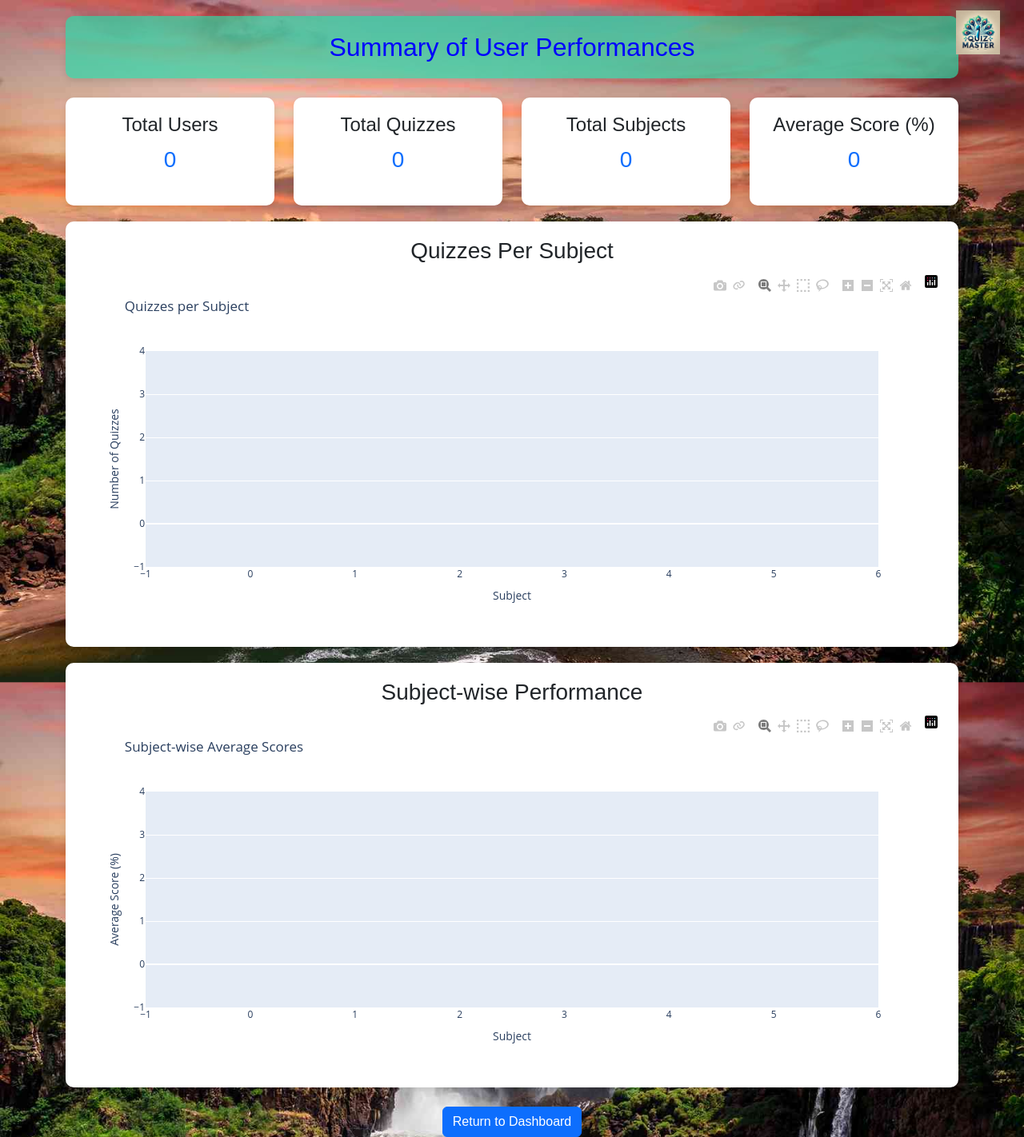
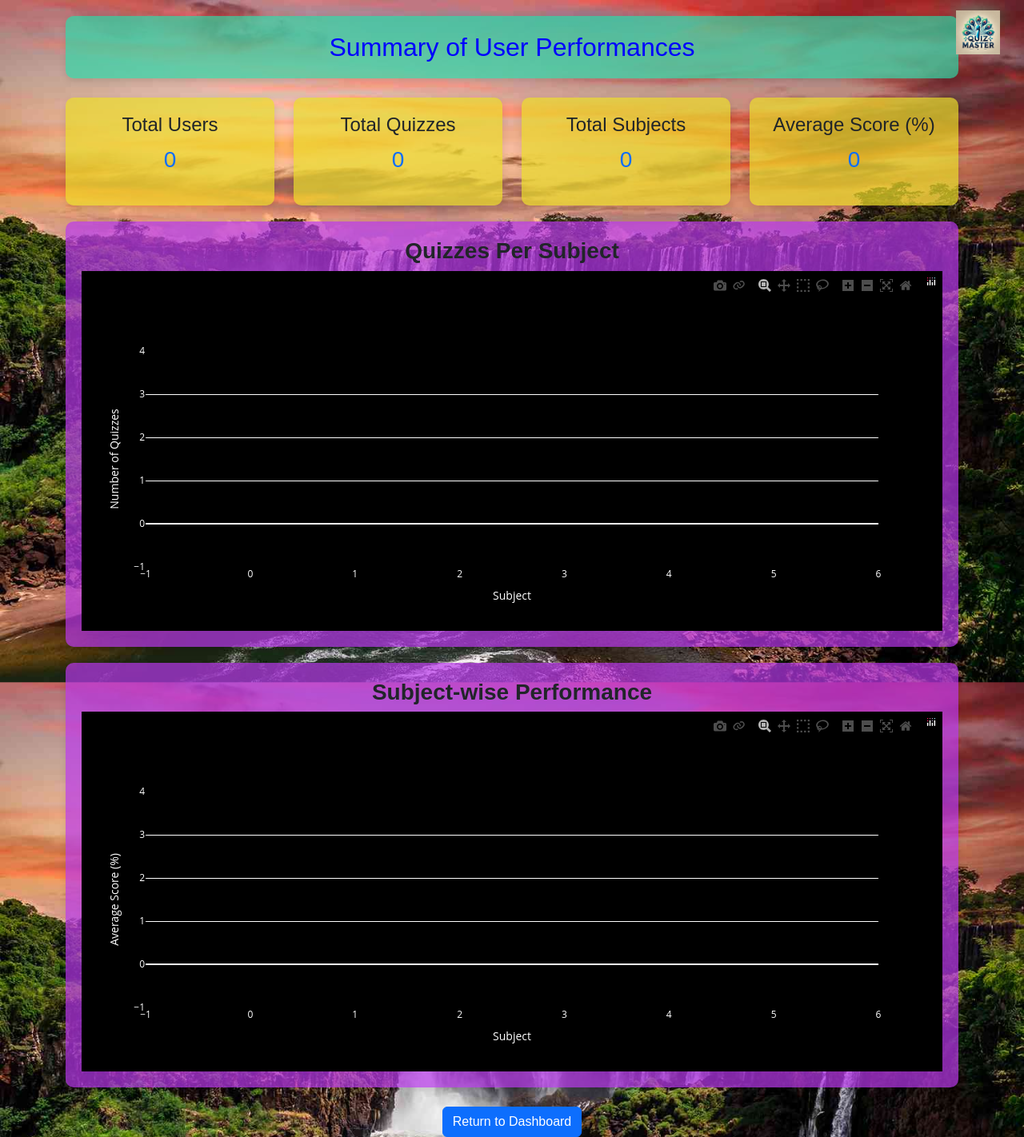
Before and after one commit to 22f3001070/QUIZ_MASTER_22f3001070, a Flask app: page /admin_summary in a window 1280 px wide. Shown: the whole page at 80% size. Run offline with Flask 3, Linux system fonts and the light colour scheme; parts of the project's set-up code (start-up, migrations or seed data) failed here and were passed over.

Commit message:
Added styles..

```diff
--- a/controllers/controllers.py
+++ b/controllers/controllers.py
@@ -744,7 +744,7 @@ def user_summary():
 
     # Create a performance trend graph
     trace = go.Scatter(x=quiz_titles, y=percentages_1, mode='lines+markers', name="Performance")
-    layout = go.Layout(title="Quiz Performance", xaxis=dict(title="Quiz"), yaxis=dict(title="Score Percentage"))
+    layout = go.Layout(title="Quiz Performance", xaxis=dict(title="Quiz"), yaxis=dict(title="Score Percentage"),plot_bgcolor="rgba(20, 1, 32, 0.76)", paper_bgcolor="rgba(20, 1, 32, 0.76)",font=dict(color="white"))
     chart = go.Figure(data=[trace], layout=layout)
     graph_html = chart.to_html(full_html=False)
 
@@ -785,13 +785,13 @@ def admin_summary():
 
     # Bar chart for quizzes per subject
     bar_trace = go.Bar(x=subject_names, y=subject_quiz_counts, name="Quizzes per Subject")
-    bar_layout = go.Layout(title="Quizzes per Subject", xaxis=dict(title="Subject"), yaxis=dict(title="Number of Quizzes"))
+    bar_layout = go.Layout( xaxis=dict(title="Subject"), yaxis=dict(title="Number of Quizzes"),plot_bgcolor="black", paper_bgcolor="black",font=dict(color="white"))
     bar_chart = go.Figure(data=[bar_trace], layout=bar_layout)
     bar_chart_html = bar_chart.to_html(full_html=False)
 
     # Bar chart for subject-wise performance
     perf_trace = go.Bar(x=subject_names, y=subject_avg_scores, name="Average Score (%)", marker=dict(color="orange"))
-    perf_layout = go.Layout(title="Subject-wise Average Scores", xaxis=dict(title="Subject"), yaxis=dict(title="Average Score (%)"))
+    perf_layout = go.Layout( xaxis=dict(title="Subject"), yaxis=dict(title="Average Score (%)"),plot_bgcolor="black", paper_bgcolor="black",font=dict(color="white"))
     perf_chart = go.Figure(data=[perf_trace], layout=perf_layout)
     perf_chart_html = perf_chart.to_html(full_html=False)
 
--- a/templates/admin_dashboard.html
+++ b/templates/admin_dashboard.html
@@ -109,10 +109,11 @@
         .dashboard-container {
             max-width: 1200px;
             margin: auto;
-            background: white;
+            background: rgba(238, 177, 113, 0.69);
             padding: 20px;
             border-radius: 10px;
             box-shadow: 0px 0px 10px rgba(0, 0, 0, 0.1);
+
         }
         .nav-bar {
             display: flex;
--- a/templates/admin_dashboard_1.html
+++ b/templates/admin_dashboard_1.html
@@ -109,7 +109,7 @@
         .dashboard-container {
             max-width: 1200px;
             margin: auto;
-            background: white;
+            background: rgba(145, 237, 199, 0.69);
             padding: 20px;
             border-radius: 10px;
             box-shadow: 0px 0px 10px rgba(0, 0, 0, 0.1);
@@ -139,6 +139,7 @@
         .subject-box {
             border: 1px solid #ddd;
             border-radius: 10px;
+            background: rgba(3, 125, 74, 0.69);
             padding: 15px;
             margin-bottom: 20px;
         }
--- a/templates/admin_dashboard_quiz.html
+++ b/templates/admin_dashboard_quiz.html
@@ -109,7 +109,7 @@
         .dashboard-container {
             max-width: 1200px;
             margin: auto;
-            background: white;
+            background: rgba(111, 185, 237, 0.72);
             padding: 20px;
             border-radius: 10px;
             box-shadow: 0px 0px 10px rgba(0, 0, 0, 0.1);
@@ -139,6 +139,7 @@
         .subject-box {
             border: 1px solid #ddd;
             border-radius: 10px;
+            background: rgba(48, 127, 231, 0.69);
             padding: 15px;
             margin-bottom: 20px;
         }
--- a/templates/admin_summary.html
+++ b/templates/admin_summary.html
@@ -21,14 +21,14 @@
             margin-top: 20px;
         }
         .summary-box {
-            background: white;
+            background: rgba(235, 222, 43, 0.69);
             padding: 20px;
             border-radius: 10px;
             box-shadow: 0px 4px 10px rgba(0, 0, 0, 0.1);
             text-align: center;
         }
         .chart-container {
-            background: white;
+            background: rgba(186, 56, 238, 0.69);
             padding: 20px;
             border-radius: 10px;
             box-shadow: 0px 4px 10px rgba(0, 0, 0, 0.1);
@@ -91,12 +91,12 @@
         </div>
 
         <div class="chart-container">
-            <h3 class="text-center">Quizzes Per Subject</h3>
+            <h3 class="text-center"><strong>Quizzes Per Subject</strong></h3>
             {{ bar_chart_html|safe }}
         </div>
 
         <div class="chart-container">
-            <h3 class="text-center">Subject-wise Performance</h3>
+            <h3 class="text-center"><strong>Subject-wise Performance</strong></h3>
             {{ perf_chart_html|safe }}
         </div>
 
--- a/templates/user_summary.html
+++ b/templates/user_summary.html
@@ -17,7 +17,7 @@
         }
         .container {
             margin-top: 30px;
-            background: white;
+            background: rgba(81, 3, 125, 0.69);
             padding: 20px;
             border-radius: 8px;
             box-shadow: 0px 0px 10px rgba(0, 0, 0, 0.1);
```
Also changed, not shown: instance/shreyash2.db.
